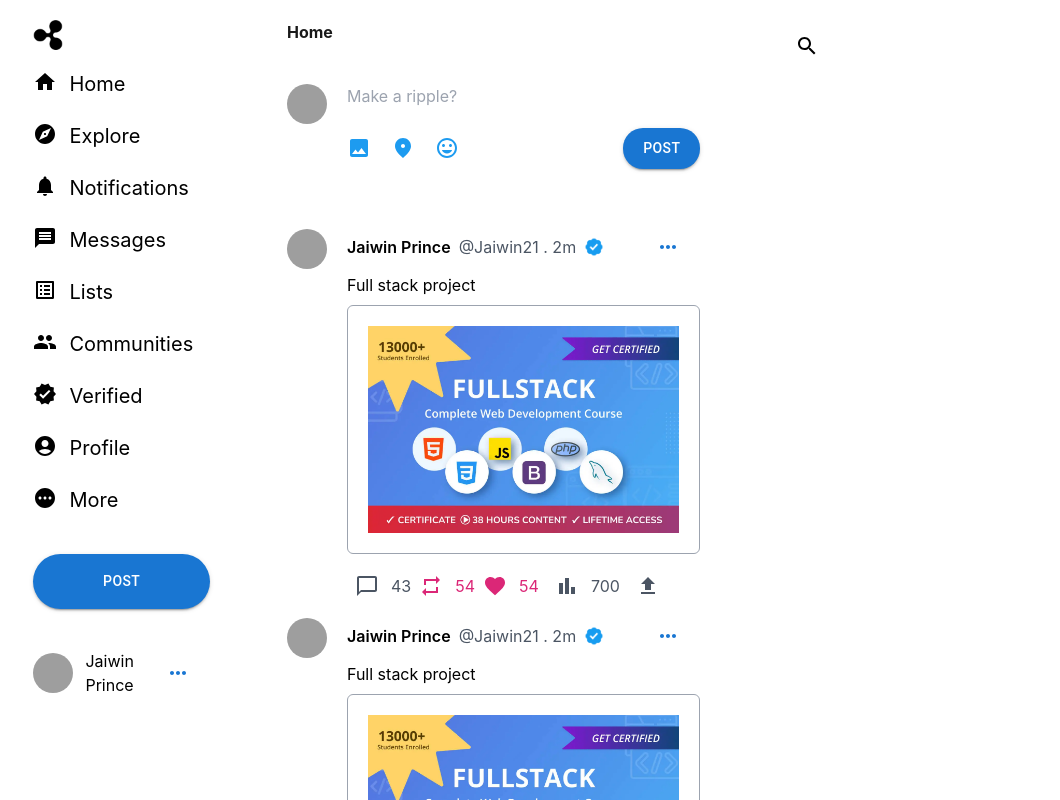
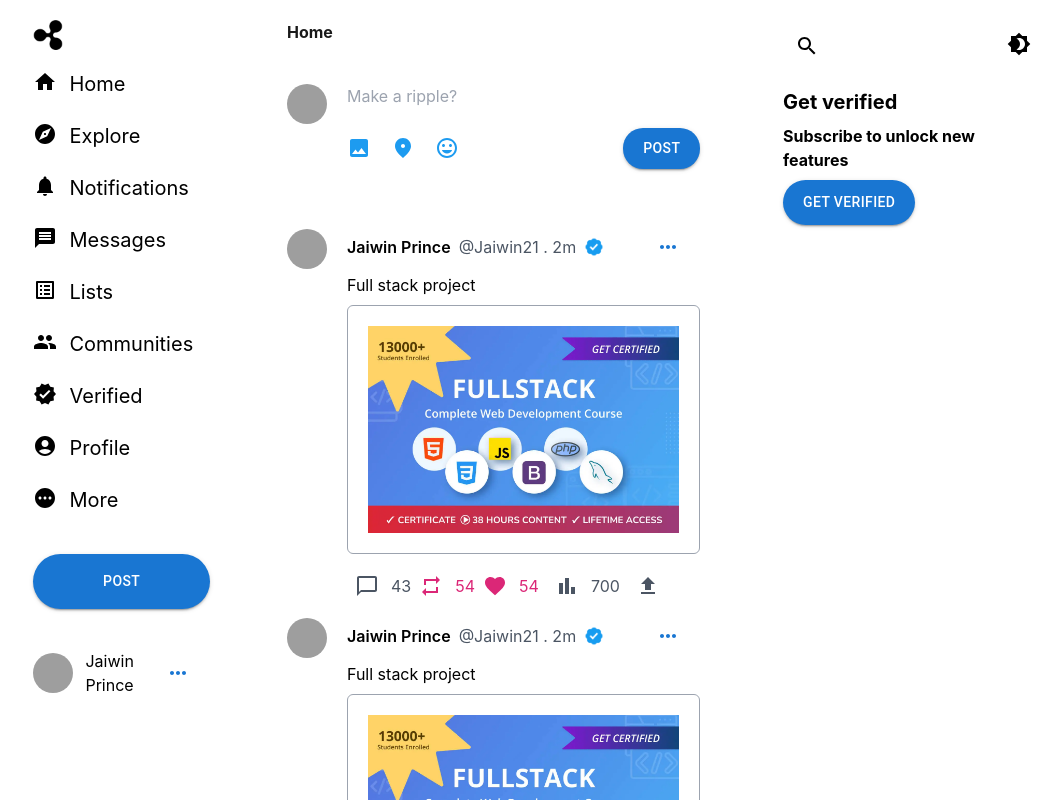
Before and after one commit to Jaiwin21/Ripple, a React (Create React App) app: page / in a window 1280 px wide. Shown: the top 800 px of the page, without its empty margins (105-1165 px from the left). Built offline with nearby package versions, Linux system fonts and the light colour scheme; grey boxes are pictures that could not be loaded.

Commit message:
Adding verification section

```diff
--- a/src/Components/RightPart/RightPart.jsx
+++ b/src/Components/RightPart/RightPart.jsx
@@ -1,16 +1,28 @@
 import React from 'react'
 import SearchIcon from '@mui/icons-material/Search';
 import Brightness4Icon from '@mui/icons-material/Brightness4';
+import Button from '@mui/material/Button';
 
 const RightPart = () => {
-  return (
+  const handleChangeTheme=()=>{
+    console.log("Handle change theme")
+  }
+    return (
     <div className='py-5 sticky top'>
         <div className='relative flex items-center'>
             <input type="text" className='py-3 rounded-full text-gray-500 w-full pl-12' id="" />
             <div className='absolute top-0 left-0 pl-3 pt-3'>
                 <SearchIcon className='text=gray-500'/>
             </div>
+            <Brightness4Icon className='ml-3 cursor-pointer' onClick={handleChangeTheme}/>
         </div>
+        <section className='my-5'>
+            <h1 className='text-xl font-bold'>Get verified</h1>
+            <h1 className='my-2 font-bold'>Subscribe to unlock new features</h1>
+            <Button variant='contained' sx={{padding:"10px", paddingX:"20px", borderRadius:"25px"}}>
+                Get Verified
+            </Button>
+        </section>
     </div>
   )
 }
```
